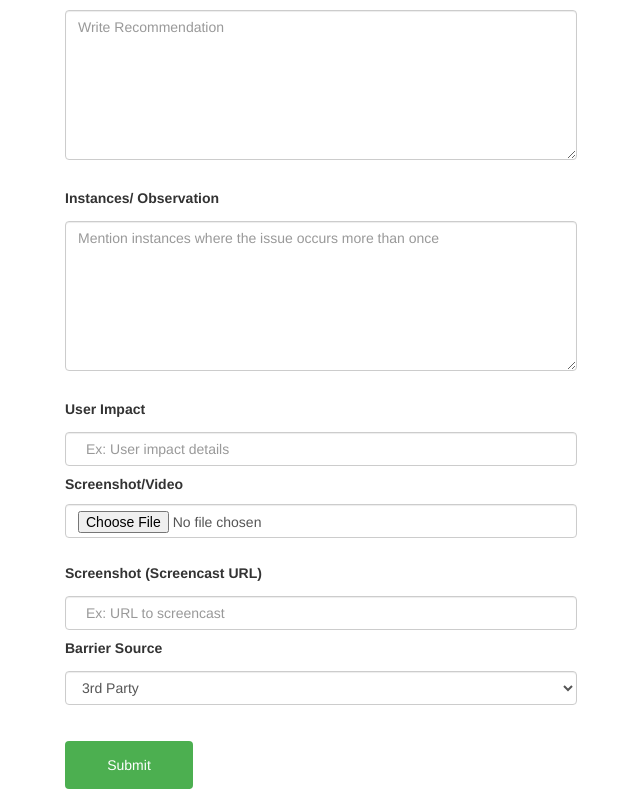
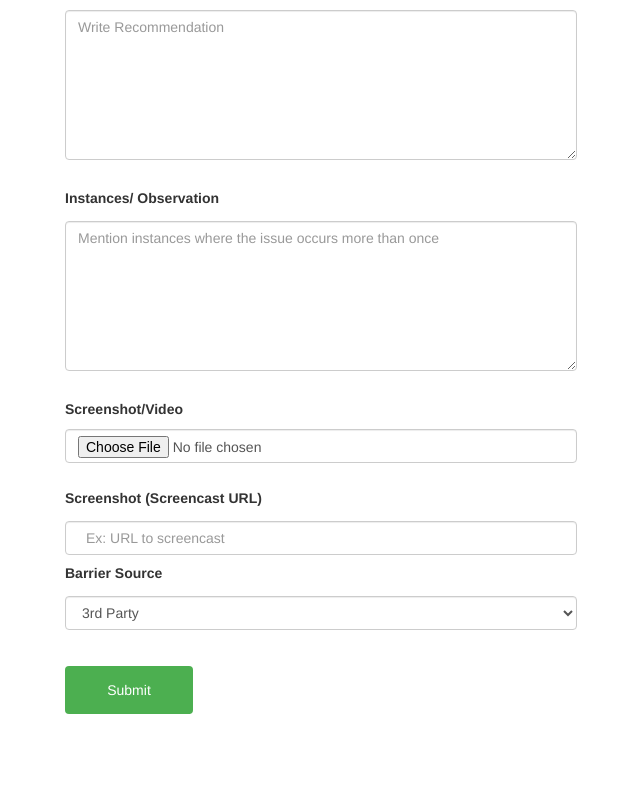
Before and after one commit to ankittiwari2001/audit-form, a website: page public/index.html in a window 1280 px wide. Shown: the part 1853-2650 px from the top of the page, without its empty margins (319-959 px from the left). After the commit the page ends 2575 px from the top, so only its background shows below. Drawn offline with nearby package versions, Linux system fonts and the light colour scheme.

Commit message:
removed user impact

```diff
--- a/public/index.html
+++ b/public/index.html
@@ -123,9 +123,6 @@
     <label for="Instances/ Observation">Instances/ Observation</label><br>
     <textarea id="Observation" name="Observation" placeholder="Mention instances where the issue occurs more than once" required="" class="form-control"></textarea>
 
-    <br>
-    <label for="UserImpact">User Impact</label><br>
-    <input type="text" id="UserImpact" name="UserImpact" placeholder="Ex: User impact details" class="form-control">
 
     <br>
     <label for="ScreenshotVideo">Screenshot/Video</label><br>
@@ -214,7 +211,6 @@ function clearFields() {
   document.getElementById("ExpectedResult").value = "";
   document.getElementById("Recommendation").value = "";
   document.getElementById("Observation").value = "";
-  document.getElementById("UserImpact").value = "";
   document.getElementById("ScreenshotVideo").value = "";
   document.getElementById("ScreencastURL").value = "";
   document.getElementById("BarrierSource").value = "";
```
